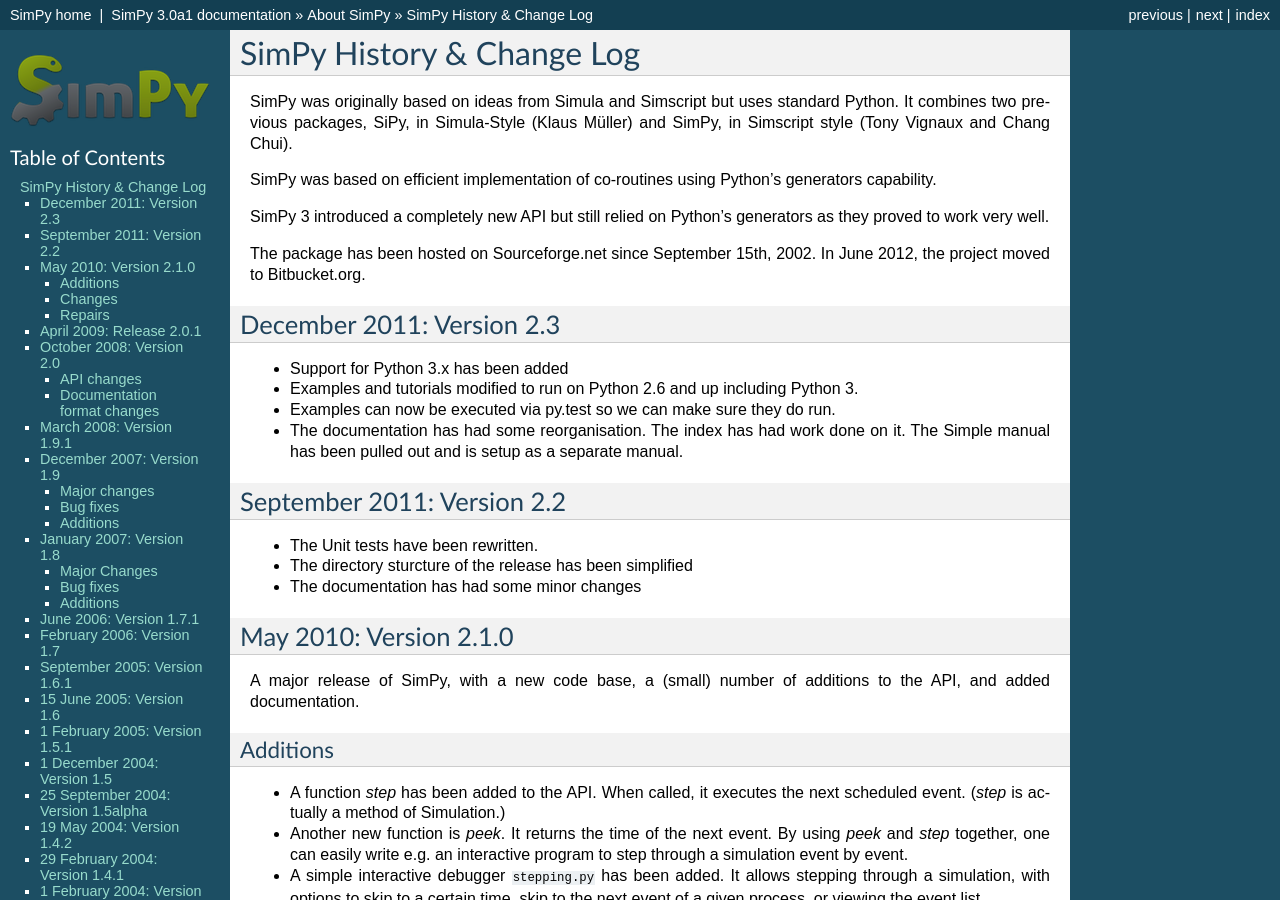
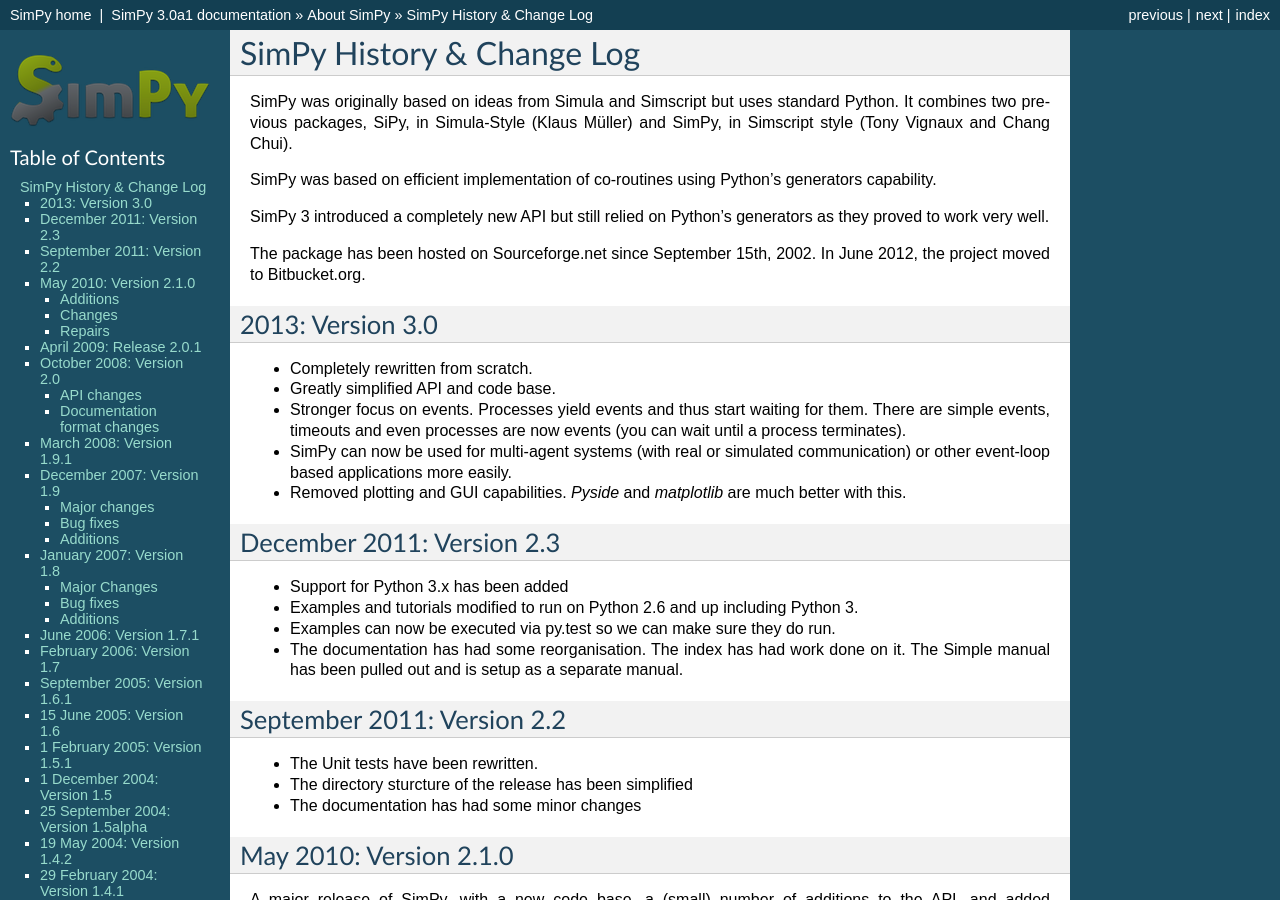
Before and after one commit to simpx/simpy, a Sphinx documentation site: the page built from docs/about/history.rst, in a window 1280 px wide and 900 px high. Built offline with Sphinx 7.4.7, drawn with Linux system fonts in a browser that asks for light colours.

Commit message:
Added some points to the changelog.

```diff
--- a/docs/about/history.rst
+++ b/docs/about/history.rst
@@ -14,6 +14,20 @@
 
 The package has been hosted on Sourceforge.net since September 15th,  2002.
 In June 2012, the project moved to Bitbucket.org.
+
+
+2013: Version 3.0
+=================
+
+- Completely rewritten from scratch.
+- Greatly simplified API and code base.
+- Stronger focus on events. Processes yield events and thus start waiting for
+  them. There are simple events, timeouts and even processes are now events
+  (you can wait until a process terminates).
+- SimPy can now be used for multi-agent systems (with real or simulated
+  communication) or other event-loop based applications more easily.
+- Removed plotting and GUI capabilities. *Pyside* and *matplotlib* are much
+  better with this.
 
 
 December 2011: Version 2.3
```
